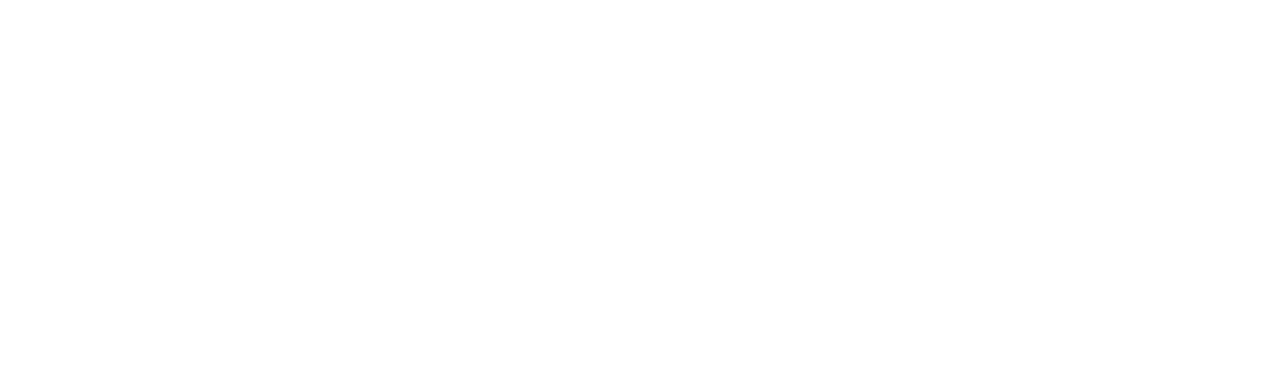
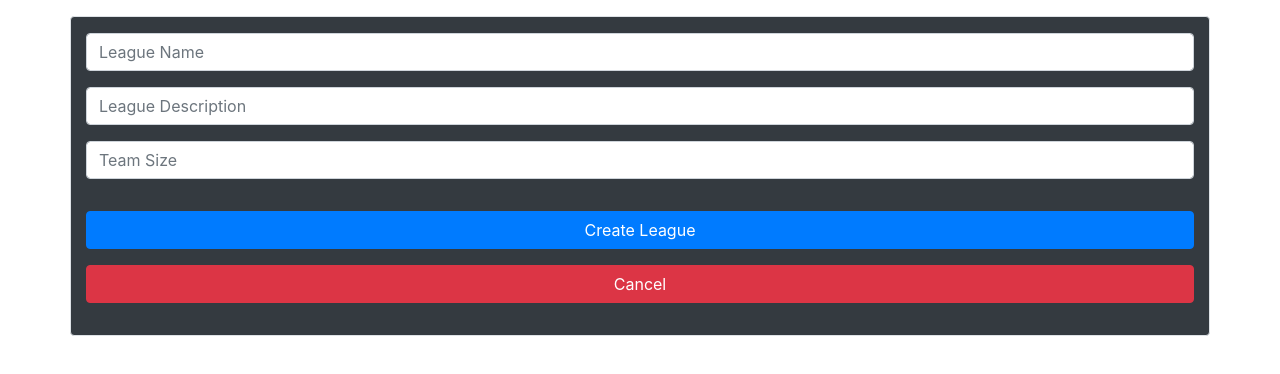
Before and after one commit to TylerHolcombe/leagueit-ui, an Angular app: page /leagues/new in a window 1280 px wide. Before the commit this address led to /. Shown: the top 374 px of the page. Built offline with nearby package versions, Linux system fonts and the light colour scheme.

Commit message:
Updating create-league page. Leaving in temp variables for now.

```diff
--- a/src/app/app-routing.module.ts
+++ b/src/app/app-routing.module.ts
@@ -3,14 +3,16 @@
 
 import { AuthGuard } from './login/auth.guard';
 import { HomeComponent } from './home/home.component';
+import { CreateLeagueComponent } from './leagues/create-league/create-league.component';
 import { LoginComponent } from './login/login.component';
 import { SignupComponent } from './signup/signup.component';
 
 const routes: Routes = [
-	{path: '', redirectTo: 'home', pathMatch: 'full'},
+  {path: '', redirectTo: 'home', pathMatch: 'full'},
   {path: 'login', component: LoginComponent},
   {path: 'home', component: HomeComponent, canActivate: [AuthGuard]},
   {path: 'signup', component: SignupComponent},
+  {path: 'leagues/new', component: CreateLeagueComponent},
 ];
 
 @NgModule({
--- a/src/app/home/home.component.html
+++ b/src/app/home/home.component.html
@@ -4,8 +4,16 @@
   </div>
 
   <div class="container bg-dark text-white my-3 border rounded py-3">
+    <div class="row">
+      <div class="col text-left">
         <h4>Your Leagues</h4>
-    <div *ngFor="let league of homeModel.leagues">
+      </div>
+      <div class="col text-right">
+        <a routerLink="/leagues/new"><button type="button" class="btn btn-secondary" name="new-league">+</button></a>
+      </div>
+    </div>
+    <div class="row" *ngFor="let league of homeModel.leagues">
+      <div class="col">
         <div class="card bg-info my-3">
           <div class="card-header">
             {{league.leagueName}}
@@ -25,3 +33,4 @@
       </div>
     </div>
   </div>
+</div>
--- a/src/app/leagues/create-league/create-league.component.html
+++ b/src/app/leagues/create-league/create-league.component.html
@@ -1 +1,26 @@
-<p>create-league works!</p>
+<div class="container bg-dark text-white my-3 border rounded py-3">
+  <div *ngIf="newLeagueModel.errorMessage" class="container bg-danger mb-3 border rounded">{{newLeagueModel.errorMessage}}
+  </div>
+  <form [formGroup]="newLeagueForm" (submit)="newLeagueSubmit()">
+    <div class="form-group">
+      <input type="text" class="form-control" formControlName="name" placeholder="League Name">
+    </div>
+    <div class="form-group">
+      <input type="text" class="form-control" formControlName="description" placeholder="League Description">
+    </div>
+    <div class="form-group">
+      <input type="number" class="form-control" formControlName="team-size" placeholder="Team Size">
+      <!-- TODO add radio button for rating strategy -->
+    </div>
+    <div class="form-group">
+      <button type="submit" class="btn btn-primary w-100 mt-3">Create League</button>
+    </div>
+    <div class="form-group">
+      <div class="row">
+        <div class="col text-left">
+          <button type="button" class="btn btn-danger w-100" [routerLink]="['/home']">Cancel</button>
+        </div>
+      </div>
+    </div>
+  </form>
+</div>
--- a/src/app/leagues/create-league/create-league.component.ts
+++ b/src/app/leagues/create-league/create-league.component.ts
@@ -1,4 +1,8 @@
 import { Component, OnInit } from '@angular/core';
+import { FormControl, FormGroup, Validators } from '@angular/forms';
+import { Router } from '@angular/router';
+
+import { environment } from '../../../environments/environment';
 
 @Component({
   selector: 'app-create-league',
@@ -6,6 +10,31 @@
   styleUrls: ['./create-league.component.css']
 })
 export class CreateLeagueComponent implements OnInit {
+  // TODO implement max lengths for free text fields
+  private maxLeagueNameLength: number = environment.maxUsernameLength;
+  private leagueNameRegex: string = environment.usernameRegex;
+  private maxLeagueDescriptionLength: number = 500;
+
+  newLeagueModel: NewLeagueModel = new NewLeagueModel();
+
+  newLeagueForm = new FormGroup({
+    'name': new FormControl('', [Validators.required, Validators.maxLength(this.maxLeagueNameLength), Validators.pattern(this.leagueNameRegex)]),
+    'description': new FormControl('', [Validators.required, Validators.maxLength(this.maxLeagueDescriptionLength)]),
+    'team-size': new FormControl('', [Validators.required]),
+  },
+  );
+
+  get name() {
+    return this.newLeagueForm.get('name');
+  }
+
+  get description() {
+    return this.newLeagueForm.get('description');
+  }
+
+  get teamSize() {
+    return this.newLeagueForm.get('team-size');
+  }
 
   constructor() { }
 
@@ -13,3 +42,11 @@
   }
 
 }
+
+class NewLeagueModel {
+  errorMessage?: string;
+
+  clearErrors(): void {
+    this.errorMessage = null;
+  }
+}
```
Lines whose indentation alone changed are shown as unchanged.
